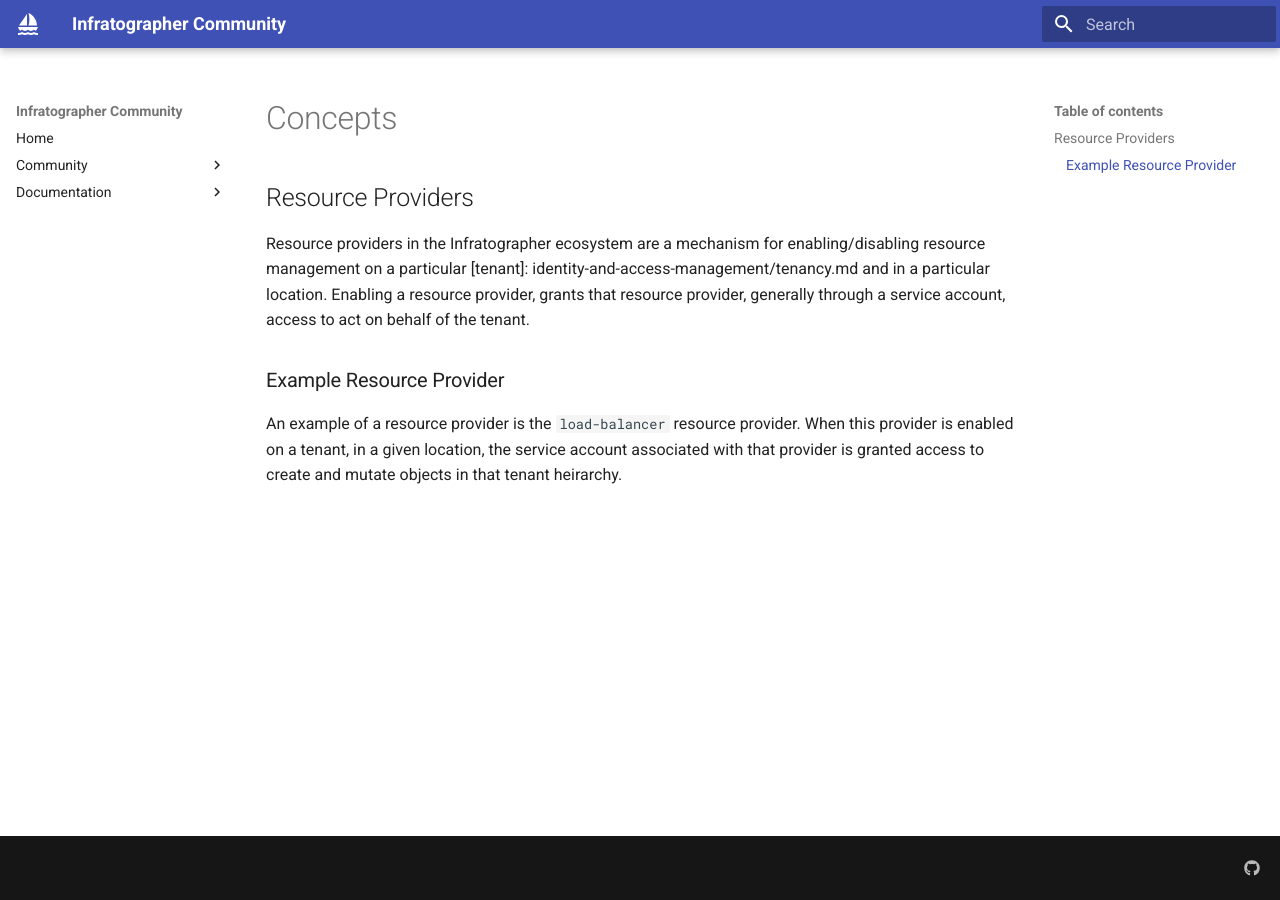
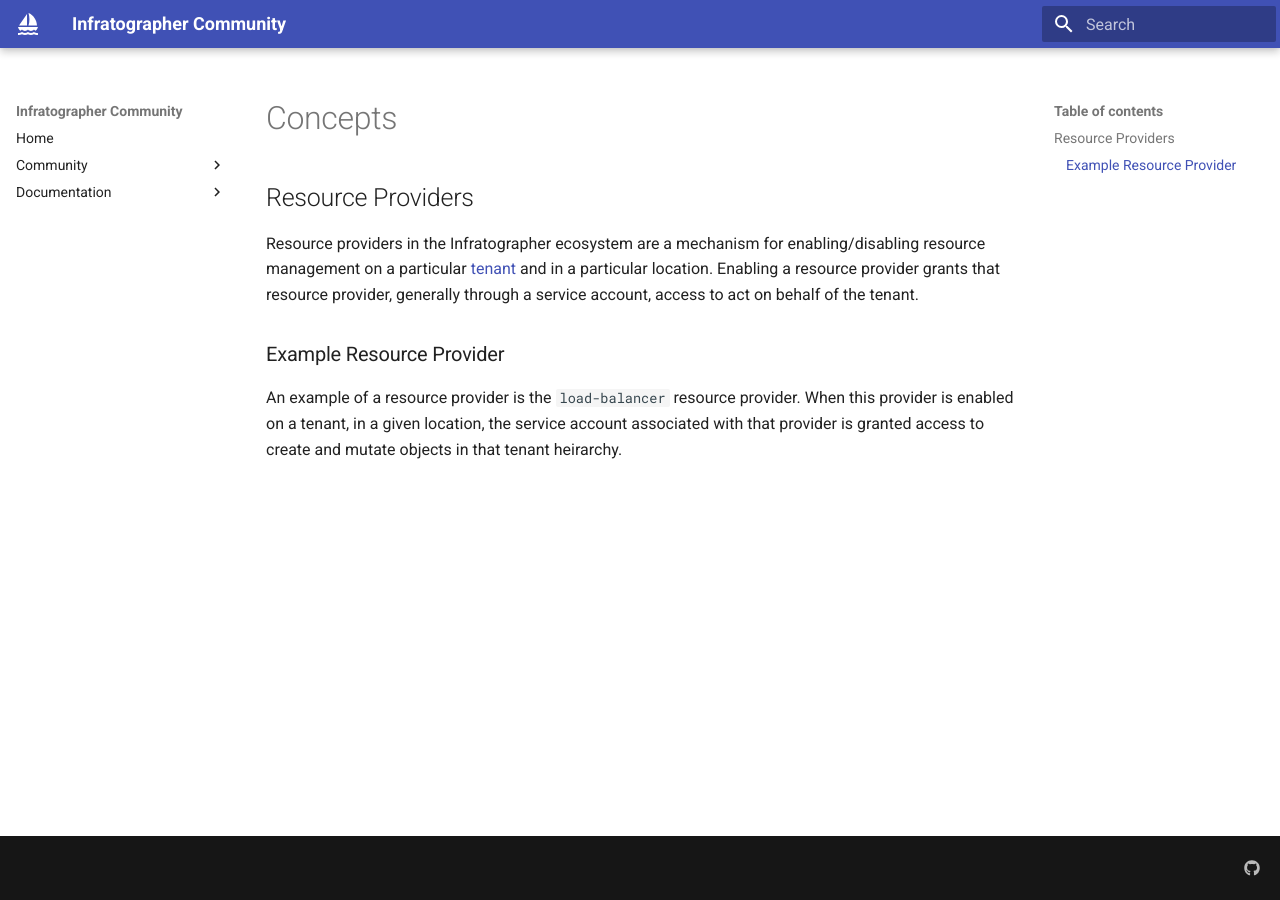
Before and after one commit to infratographer/website, an MkDocs documentation site: the page built from source/docs/docs/concepts.md, in a window 1280 px wide. Built offline with MkDocs 1.6.1 and Material for MkDocs 9.7.7, drawn with Linux system fonts in a browser that asks for light colours; comment, search, counter and statistics services are not loaded.

Commit message:
words
Signed-off-by: E Camden Fisher <efisher@equinix.com>

```diff
--- a/source/docs/docs/concepts.md
+++ b/source/docs/docs/concepts.md
@@ -2,7 +2,7 @@
 
 ## Resource Providers
 
-Resource providers in the Infratographer ecosystem are a mechanism for enabling/disabling resource management on a particular [tenant]: identity-and-access-management/tenancy.md and in a particular location. Enabling a resource provider, grants that resource provider, generally through a service account, access to act on behalf of the tenant.
+Resource providers in the Infratographer ecosystem are a mechanism for enabling/disabling resource management on a particular [tenant](identity-and-access-management/tenancy.md) and in a particular location. Enabling a resource provider grants that resource provider, generally through a service account, access to act on behalf of the tenant.
 
 ### Example Resource Provider
 
```
